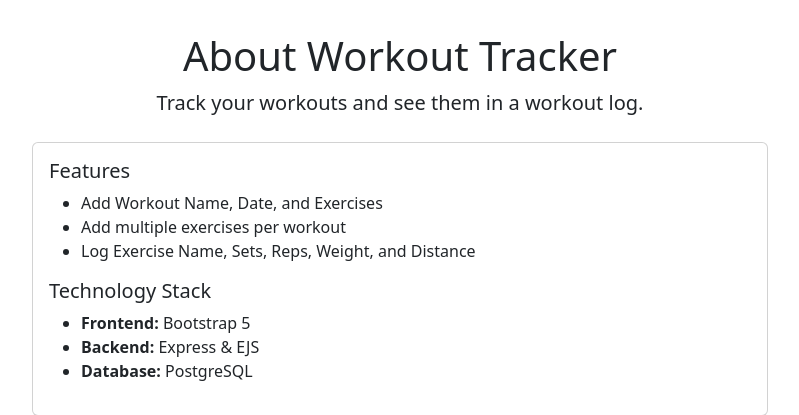
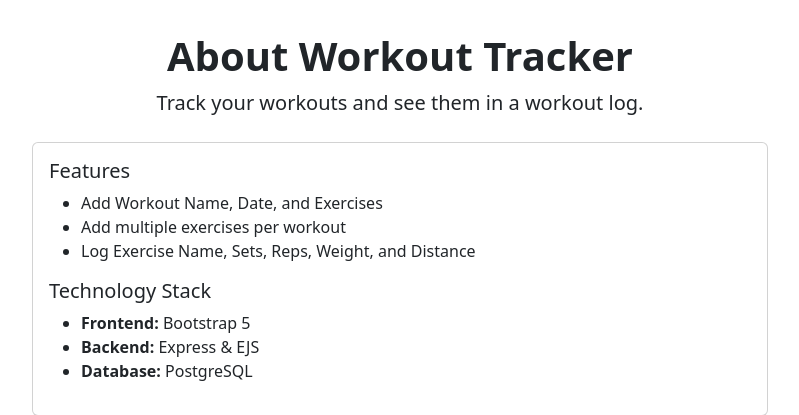
Before and after one commit to sforouzan/workoutTrackerApp, a Node server app: page /about in a window 1280 px wide. Shown: the part 62-477 px from the top of the page, without its empty margins (240-1039 px from the left). Run offline with Node 20, Linux system fonts and the light colour scheme; some libraries are stand-ins or nearby versions.

Commit message:
making the title on the about page bold

```diff
--- a/static/css/style.css
+++ b/static/css/style.css
@@ -127,6 +127,10 @@ main {
   border-radius: 3px;
 }
 
+#about h1 {
+  font-weight: bold;
+}
+
 .navbar-nav .nav-link:hover {
   color: #007bff; /* Bootstrap primary color */
   text-decoration: underline; /* Optional underline effect */
```
